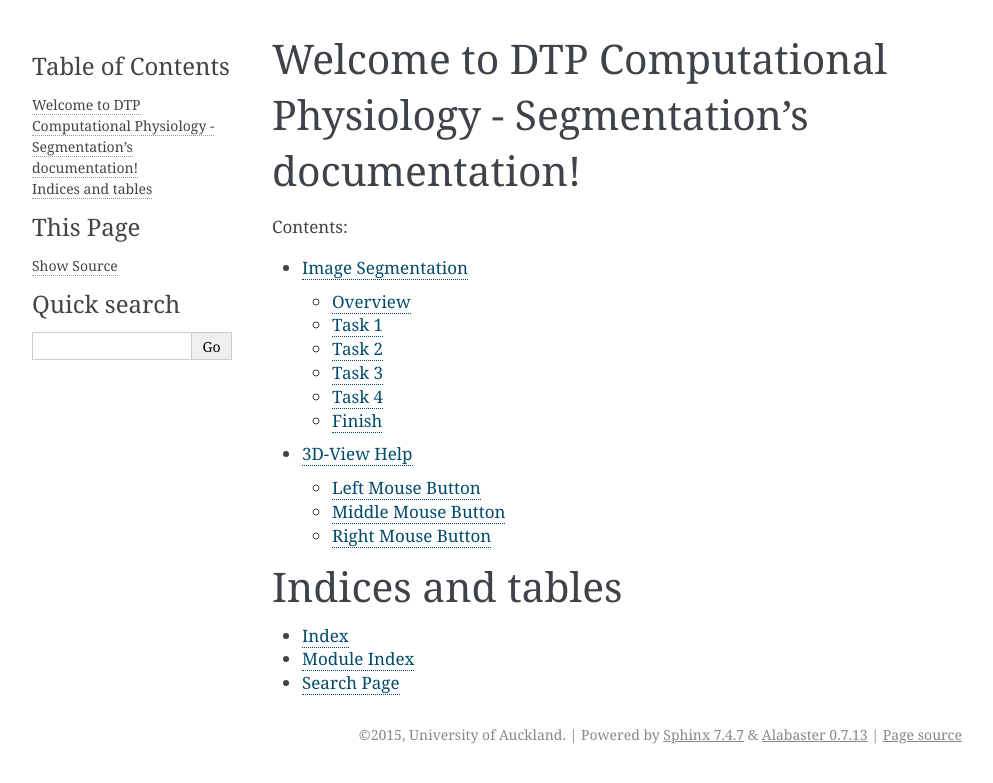
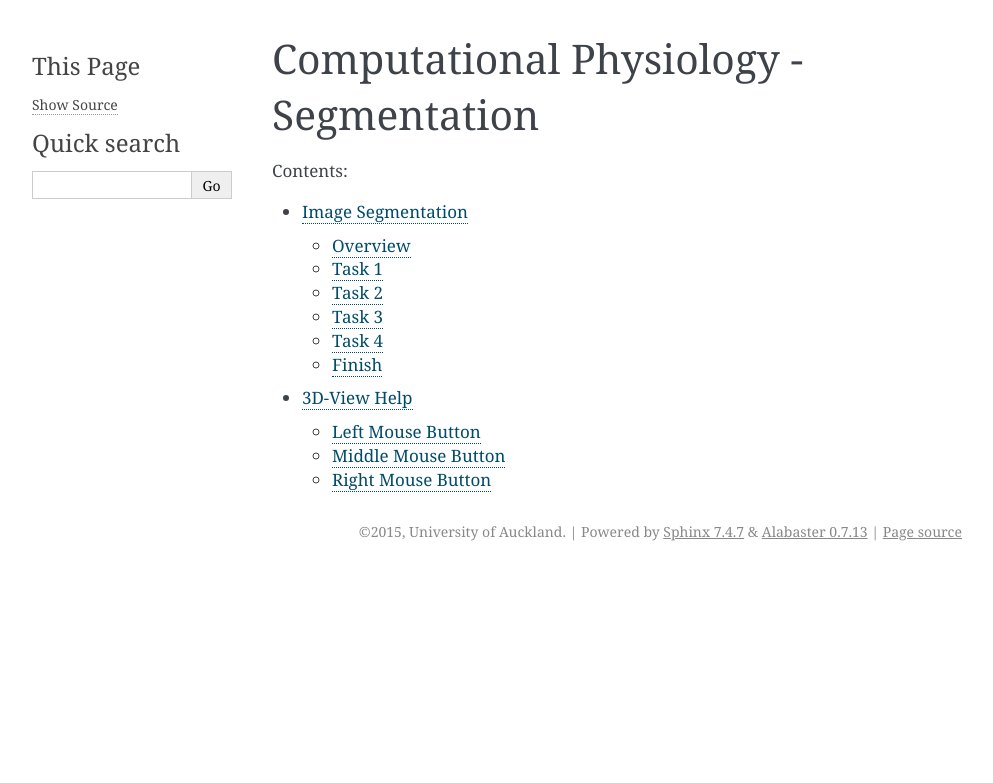
Before and after one commit to ABI-Tutorials/DTP-Segmentation, a Sphinx documentation site: the page built from source/index.rst, in a window 1280 px wide. Shown: the top 783 px of the page, without its empty margins (148-1141 px from the left). Built offline with Sphinx 7.4.7, drawn with Linux system fonts in a browser that asks for light colours.

Commit message:
update tutorial title and hide indices and tables links for assembly into the DTP document, should investigate conditional statements with sphinx to better customise the content when included into a higher level document

```diff
--- a/source/index.rst
+++ b/source/index.rst
@@ -3,8 +3,8 @@
    You can adapt this file completely to your liking, but it should at least
    contain the root `toctree` directive.
 
-Welcome to DTP Computational Physiology - Segmentation's documentation!
-=======================================================================
+Computational Physiology - Segmentation
+=======================================
 
 Contents:
 
@@ -14,9 +14,10 @@
    imagesegmentation
    threedview
 
-Indices and tables
-==================
 
-* :ref:`genindex`
-* :ref:`modindex`
-* :ref:`search`
+..   Indices and tables
+   ==================
+
+   * :ref:`genindex`
+   * :ref:`modindex`
+   * :ref:`search`
```
